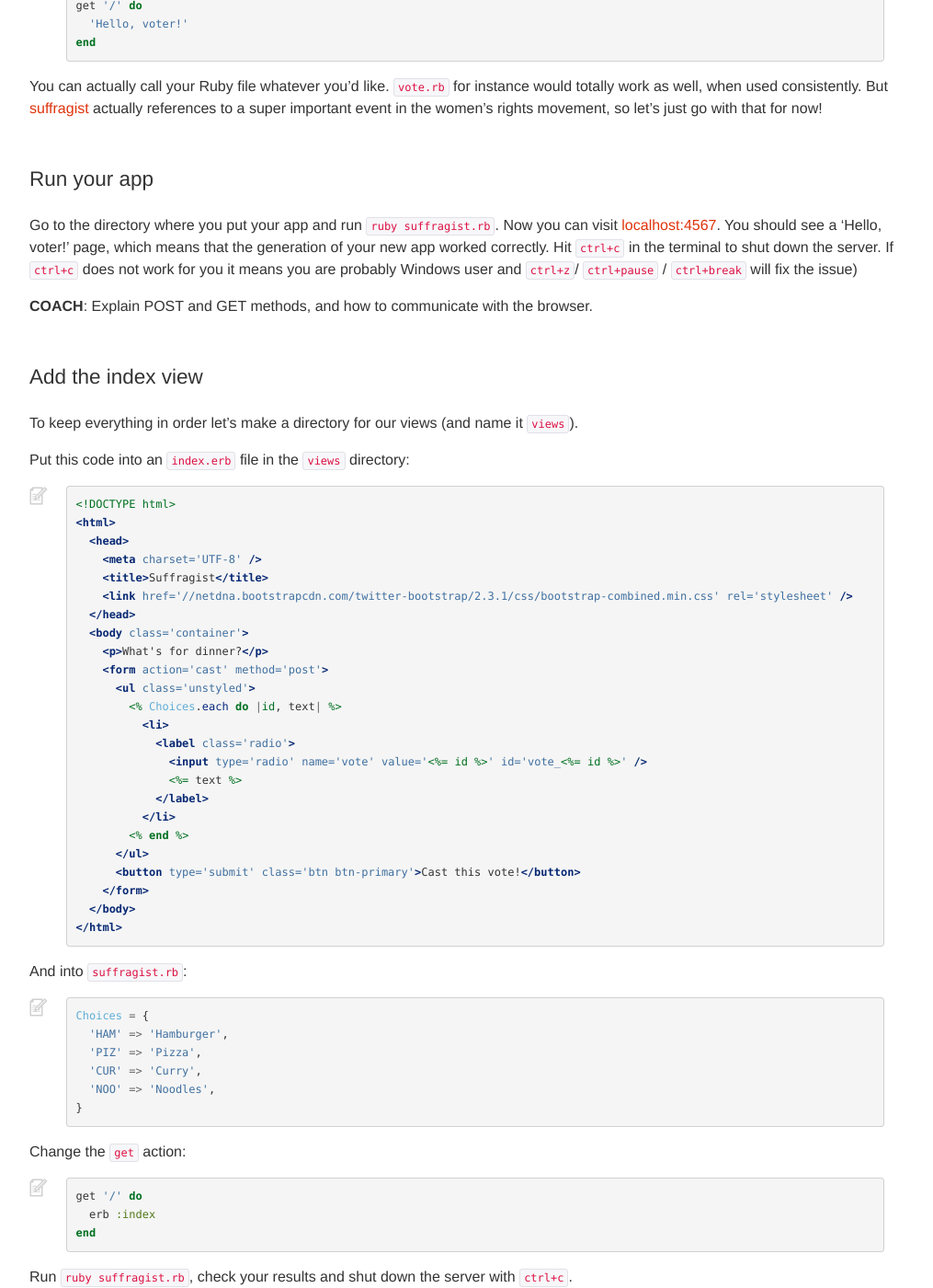
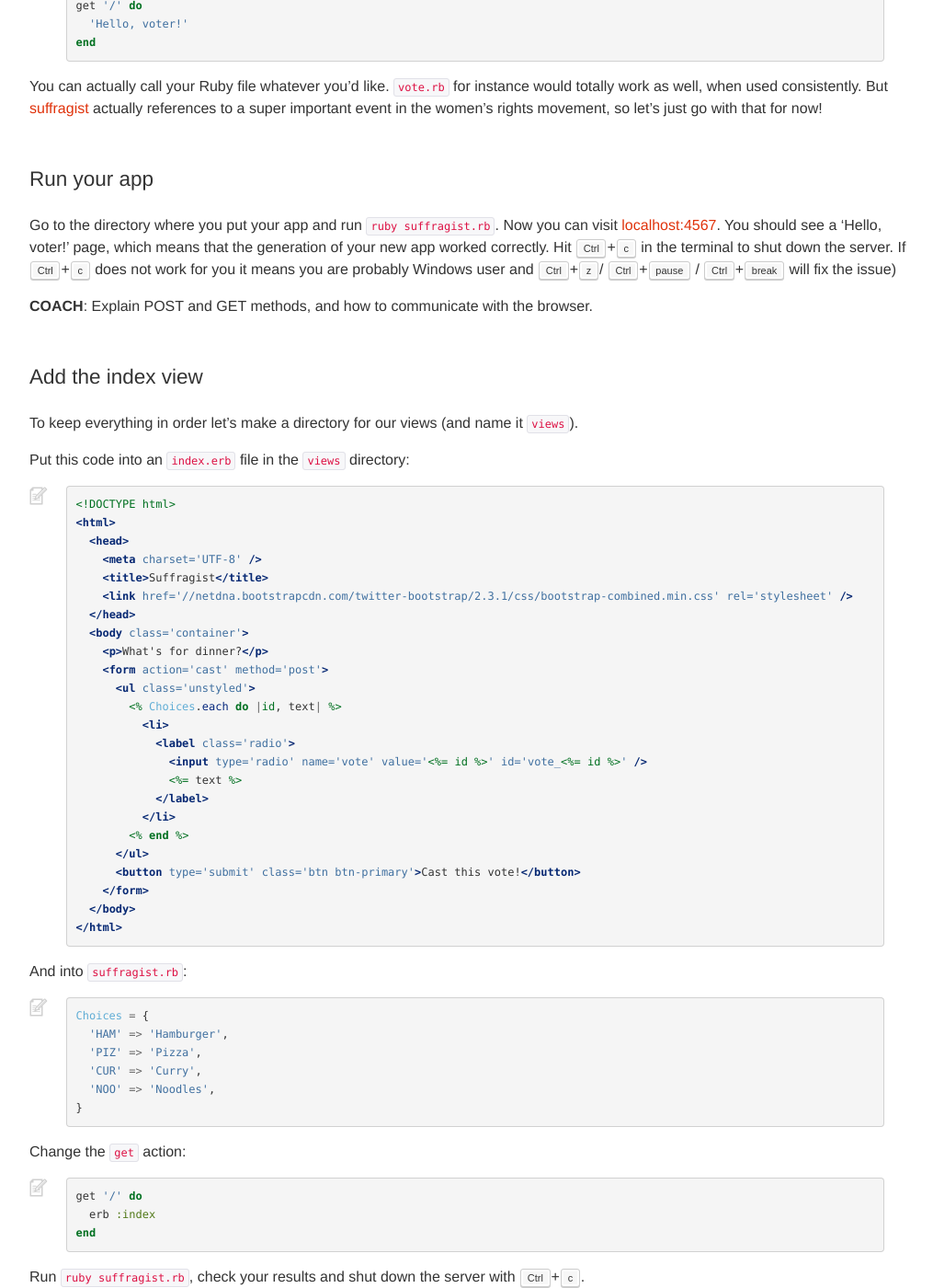
Before and after one commit to railsgirls/guides.railsgirls.com, a Jekyll site: the page built from _posts/2014-10-02-sinatra-app-tutorial.markdown, in a window 1280 px wide and 1400 px high, scrolled down 766 px. Shown: the whole window at 92% size, without its empty margins (53-1068 px from the left). Built offline with Jekyll 4.4.1, drawn with Linux system fonts in a browser that asks for light colours; nearby versions of some CDN libraries; some of the changed lines change nothing that is shown.

Commit message:
Change keyboard shortcuts wrapping

```diff
--- a/_posts/2014-10-02-sinatra-app-tutorial.markdown
+++ b/_posts/2014-10-02-sinatra-app-tutorial.markdown
@@ -41,7 +41,7 @@ You can actually call your Ruby file whatever you'd like. `vote.rb` for instance
 Go to the directory where you put your app and run `ruby suffragist.rb`.
 Now you can visit <a href="localhost:4567" target="_blank">localhost:4567</a>. You should
 see a ‘Hello, voter!’ page, which means that the generation of your new
-app worked correctly. Hit `ctrl+c` in the terminal to shut down the server. If `ctrl+c` does not work for you it means you are probably Windows user and `ctrl+z`/ `ctrl+pause` / `ctrl+break` will fix the issue)
+app worked correctly. Hit <kbd>Ctrl</kbd>+<kbd>c</kbd> in the terminal to shut down the server. If <kbd>Ctrl</kbd>+<kbd>c</kbd> does not work for you it means you are probably Windows user and <kbd>Ctrl</kbd>+<kbd>z</kbd>/ <kbd>Ctrl</kbd>+<kbd>pause</kbd> / <kbd>Ctrl</kbd>+<kbd>break</kbd> will fix the issue)
 
 __COACH__: Explain POST and GET methods, and how to communicate with the browser.
 
@@ -101,7 +101,7 @@ end
 {% endhighlight %}
 
 Run `ruby suffragist.rb`, check your
-results and shut down the server with `ctrl+c`.
+results and shut down the server with <kbd>Ctrl</kbd>+<kbd>c</kbd>.
 
 __COACH__: Talk a little about HTML and erb. Explain
 templates. Explain what global constants are.
@@ -224,7 +224,7 @@ Create a new file in the `views` directory, called `results.erb`.
 {% endhighlight %}
 
 Run `ruby suffragist.rb`, check
-your results and shut down the server with `ctrl+c`.
+your results and shut down the server with <kbd>Ctrl</kbd>+<kbd>c</kbd>.
 
 __COACH__: Explain HTML tables and how how the
 missing values from the hash default to zero.
```
